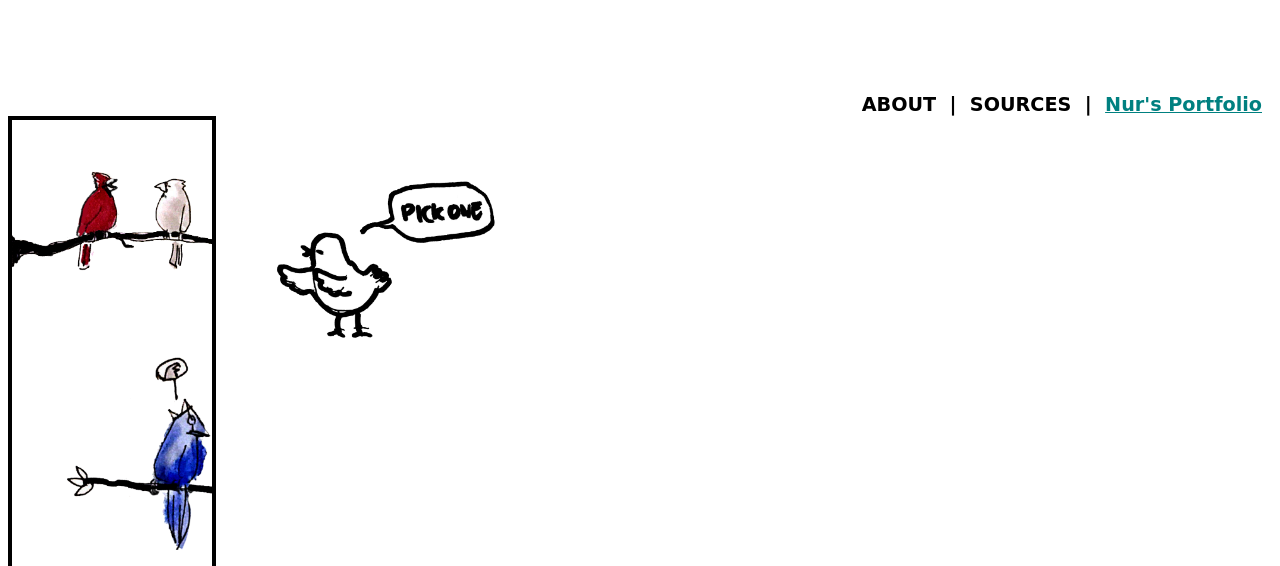
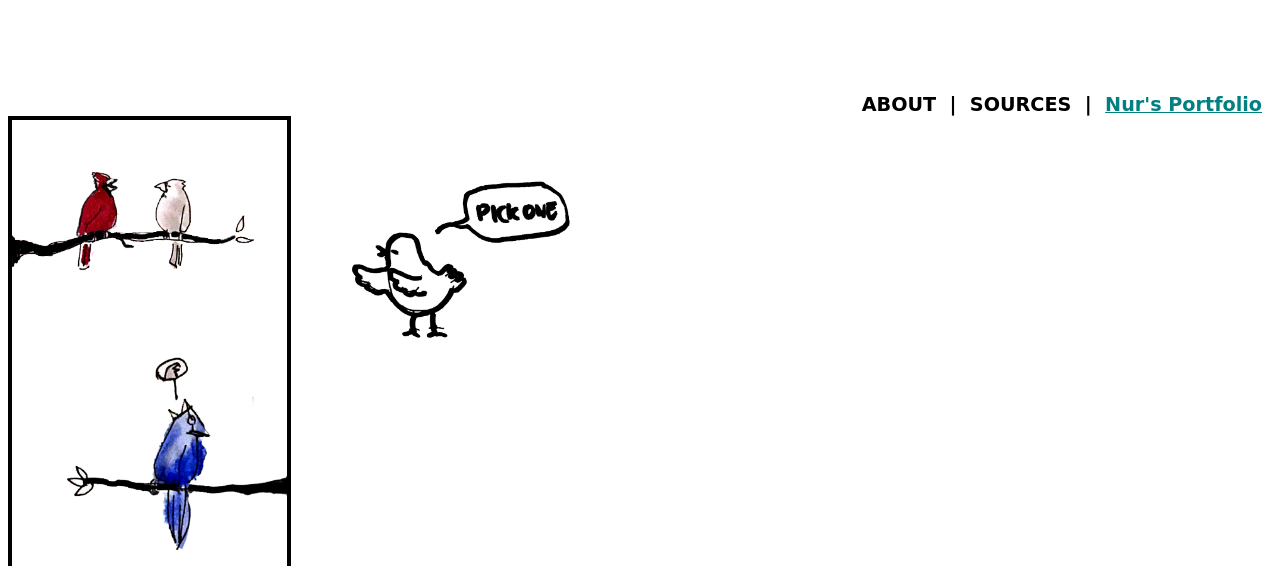
Before and after one commit to nurskies/Birds-of-Pittsburgh, a plain HTML site: page birdzmain.html in a window 1280 px wide. Shown: the part 234-800 px from the top of the page. Drawn offline with nearby package versions, Linux system fonts and the light colour scheme; a web font is replaced by a local one.

Commit message:
Update birdzstylemain.css

```diff
--- a/assets/css/birdzstylemain.css
+++ b/assets/css/birdzstylemain.css
@@ -210,7 +210,7 @@ h2{
 
 
 .container{
-  display: inline-block;
+  display: inline-flex;
 }
 
 
@@ -221,7 +221,7 @@ h2{
     position: relative;
     display: block;
     flex-wrap: wrap;
-    width: 200px;
+    width: 275px;
     height: 100vw;
     overflow-y: scroll;
     float: left;
```
